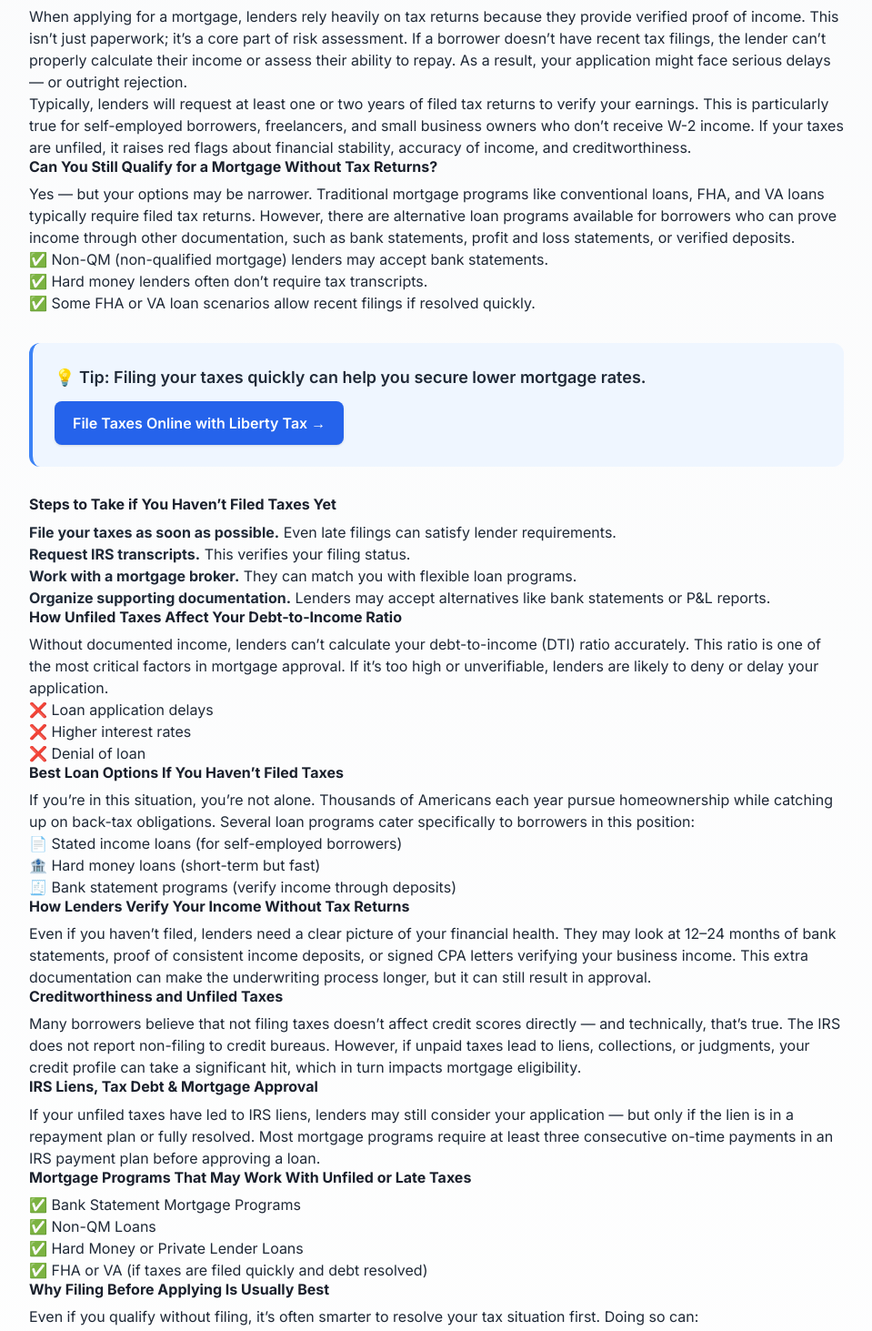
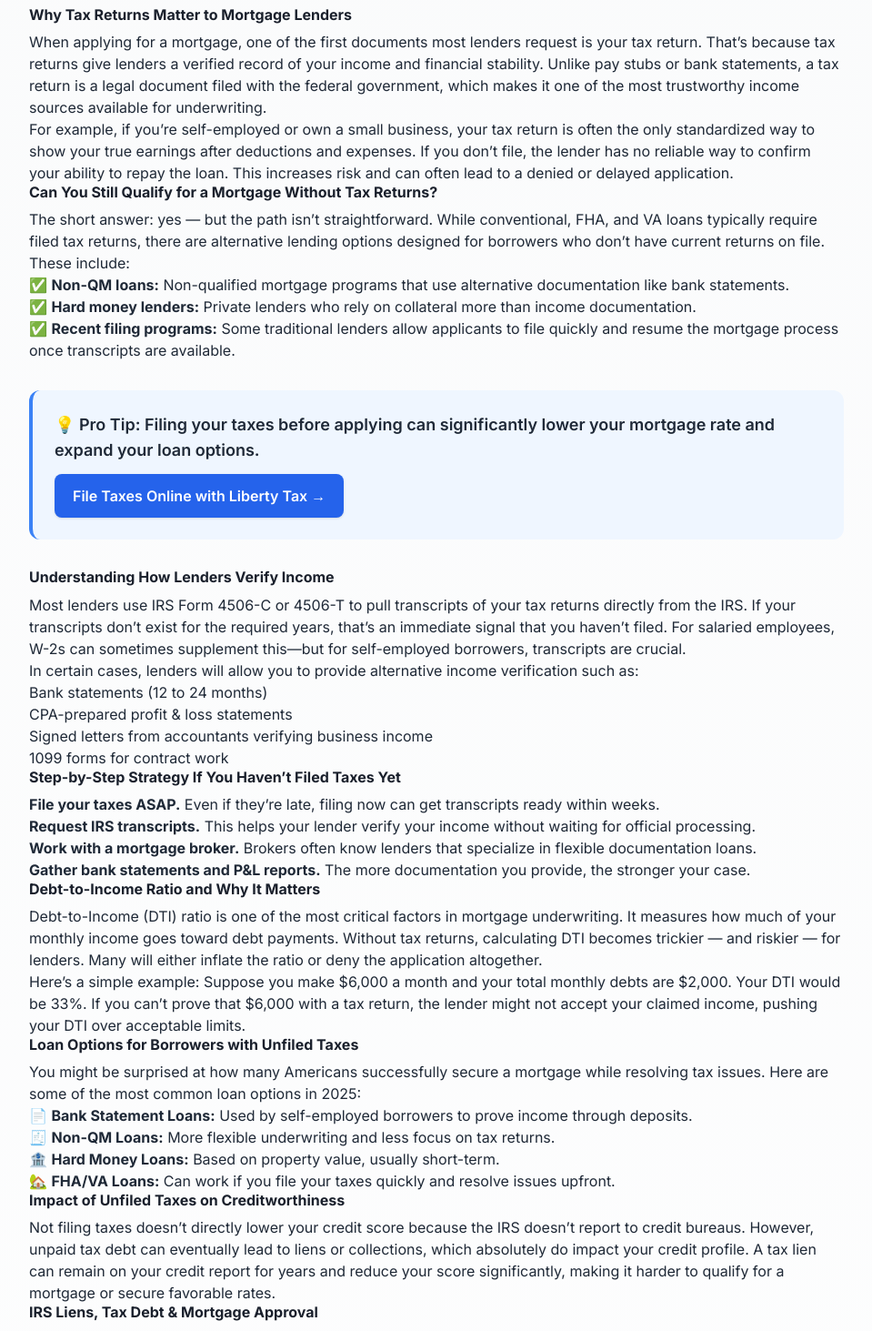
Before and after one commit to LIVETECHTOOLS/calcportalpro, a Next.js app: page /blog/can-i-get-a-mortgage-with-unfiled-taxes in a window 1280 px wide. Shown: the part 1106-2569 px from the top of the page at 91% size, without its empty margins (160-1119 px from the left). Built offline with nearby package versions, Linux system fonts and the light colour scheme; a web font is replaced by a local one.

Commit message:
Update page.tsx

```diff
--- a/app/blog/can-i-get-a-mortgage-with-unfiled-taxes/page.tsx
+++ b/app/blog/can-i-get-a-mortgage-with-unfiled-taxes/page.tsx
@@ -39,8 +39,7 @@ export default function CanIGetMortgageWithUnfiledTaxes() {
     headline: "Can I Get a Mortgage with Unfiled Taxes in 2025?",
     description:
       "Learn the truth about getting a mortgage with unfiled taxes in 2025 — including eligibility requirements, lender considerations, and real steps you can take to improve approval chances.",
-    image:
-      "https://calcportalpro.com/blog/can-i-get-a-mortgage-with-unfiled-taxes/cover.jpg",
+    image: "https://images.unsplash.com/photo-1560518883-ce09059eeffa",
     author: {
       "@type": "Person",
       name: "CalcPortal Pro",
@@ -137,7 +136,7 @@ export default function CanIGetMortgageWithUnfiledTaxes() {
           {/* ✅ Featured Cover Image */}
           <div className="w-full mb-6 flex justify-center">
             <Image
-              src="/blog/can-i-get-a-mortgage-with-unfiled-taxes/cover.jpg"
+              src="https://images.unsplash.com/photo-1560518883-ce09059eeffa"
               alt="Mortgage approval and tax filing illustration"
               width={900}
               height={400}
@@ -164,47 +163,57 @@ export default function CanIGetMortgageWithUnfiledTaxes() {
           </h1>
           <p className="text-lg text-gray-600 text-center mb-10">
             Discover the requirements, challenges, and practical solutions if
-            you’re trying to buy a home without having filed your taxes.
+            you’re trying to buy a home without having filed your taxes. This
+            in-depth 2025 guide breaks down lender expectations, IRS rules,
+            alternative loan programs, and smart strategies to get approved
+            faster—even with unfiled taxes.
           </p>
 
-          {/* ✅ Long-form Content — Intro Section */}
           <h2>Why Tax Returns Matter to Mortgage Lenders</h2>
           <p>
-            When applying for a mortgage, lenders rely heavily on tax returns
-            because they provide verified proof of income. This isn’t just
-            paperwork; it’s a core part of risk assessment. If a borrower
-            doesn’t have recent tax filings, the lender can’t properly calculate
-            their income or assess their ability to repay. As a result, your
-            application might face serious delays — or outright rejection.
+            When applying for a mortgage, one of the first documents most
+            lenders request is your tax return. That’s because tax returns give
+            lenders a verified record of your income and financial stability.
+            Unlike pay stubs or bank statements, a tax return is a legal
+            document filed with the federal government, which makes it one of
+            the most trustworthy income sources available for underwriting.
           </p>
           <p>
-            Typically, lenders will request at least one or two years of filed
-            tax returns to verify your earnings. This is particularly true for
-            self-employed borrowers, freelancers, and small business owners who
-            don’t receive W-2 income. If your taxes are unfiled, it raises red
-            flags about financial stability, accuracy of income, and
-            creditworthiness.
+            For example, if you’re self-employed or own a small business, your
+            tax return is often the only standardized way to show your true
+            earnings after deductions and expenses. If you don’t file, the
+            lender has no reliable way to confirm your ability to repay the
+            loan. This increases risk and can often lead to a denied or delayed
+            application.
           </p>
 
           <h2>Can You Still Qualify for a Mortgage Without Tax Returns?</h2>
           <p>
-            Yes — but your options may be narrower. Traditional mortgage
-            programs like conventional loans, FHA, and VA loans typically
-            require filed tax returns. However, there are alternative loan
-            programs available for borrowers who can prove income through other
-            documentation, such as bank statements, profit and loss statements,
-            or verified deposits.
+            The short answer: yes — but the path isn’t straightforward. While
+            conventional, FHA, and VA loans typically require filed tax returns,
+            there are alternative lending options designed for borrowers who
+            don’t have current returns on file. These include:
           </p>
           <ul>
-            <li>✅ Non-QM (non-qualified mortgage) lenders may accept bank statements.</li>
-            <li>✅ Hard money lenders often don’t require tax transcripts.</li>
-            <li>✅ Some FHA or VA loan scenarios allow recent filings if resolved quickly.</li>
+            <li>
+              ✅ <strong>Non-QM loans:</strong> Non-qualified mortgage programs
+              that use alternative documentation like bank statements.
+            </li>
+            <li>
+              ✅ <strong>Hard money lenders:</strong> Private lenders who rely on
+              collateral more than income documentation.
+            </li>
+            <li>
+              ✅ <strong>Recent filing programs:</strong> Some traditional
+              lenders allow applicants to file quickly and resume the mortgage
+              process once transcripts are available.
+            </li>
           </ul>
 
-          {/* Affiliate Callout */}
           <div className="my-8 p-6 bg-blue-50 border-l-4 border-blue-500 rounded-xl">
             <p className="mb-3 font-semibold text-lg">
-              💡 Tip: Filing your taxes quickly can help you secure lower mortgage rates.
+              💡 Pro Tip: Filing your taxes before applying can significantly
+              lower your mortgage rate and expand your loan options.
             </p>
             <a
               href="https://www.tkqlhce.com/click-101546908-15485942"
@@ -216,98 +225,120 @@ export default function CanIGetMortgageWithUnfiledTaxes() {
             </a>
           </div>
 
-          <h2>Steps to Take if You Haven’t Filed Taxes Yet</h2>
+          <h2>Understanding How Lenders Verify Income</h2>
+          <p>
+            Most lenders use IRS Form 4506-C or 4506-T to pull transcripts of
+            your tax returns directly from the IRS. If your transcripts don’t
+            exist for the required years, that’s an immediate signal that you
+            haven’t filed. For salaried employees, W-2s can sometimes supplement
+            this—but for self-employed borrowers, transcripts are crucial.
+          </p>
+          <p>
+            In certain cases, lenders will allow you to provide alternative
+            income verification such as:
+          </p>
+          <ul>
+            <li>Bank statements (12 to 24 months)</li>
+            <li>CPA-prepared profit & loss statements</li>
+            <li>Signed letters from accountants verifying business income</li>
+            <li>1099 forms for contract work</li>
+          </ul>
+
+          <h2>Step-by-Step Strategy If You Haven’t Filed Taxes Yet</h2>
           <ol>
             <li>
-              <strong>File your taxes as soon as possible.</strong> Even late
-              filings can satisfy lender requirements.
+              <strong>File your taxes ASAP.</strong> Even if they’re late,
+              filing now can get transcripts ready within weeks.
             </li>
             <li>
-              <strong>Request IRS transcripts.</strong> This verifies your
-              filing status.
+              <strong>Request IRS transcripts.</strong> This helps your lender
+              verify your income without waiting for official processing.
             </li>
             <li>
-              <strong>Work with a mortgage broker.</strong> They can match you
-              with flexible loan programs.
+              <strong>Work with a mortgage broker.</strong> Brokers often know
+              lenders that specialize in flexible documentation loans.
             </li>
             <li>
-              <strong>Organize supporting documentation.</strong> Lenders may
-              accept alternatives like bank statements or P&L reports.
+              <strong>Gather bank statements and P&L reports.</strong> The more
+              documentation you provide, the stronger your case.
             </li>
           </ol>
 
-          <h2>How Unfiled Taxes Affect Your Debt-to-Income Ratio</h2>
+          <h2>Debt-to-Income Ratio and Why It Matters</h2>
           <p>
-            Without documented income, lenders can’t calculate your
-            debt-to-income (DTI) ratio accurately. This ratio is one of the most
-            critical factors in mortgage approval. If it’s too high or
-            unverifiable, lenders are likely to deny or delay your application.
+            Debt-to-Income (DTI) ratio is one of the most critical factors in
+            mortgage underwriting. It measures how much of your monthly income
+            goes toward debt payments. Without tax returns, calculating DTI
+            becomes trickier — and riskier — for lenders. Many will either
+            inflate the ratio or deny the application altogether.
+          </p>
+          <p>
+            Here’s a simple example: Suppose you make $6,000 a month and your
+            total monthly debts are $2,000. Your DTI would be 33%. If you can’t
+            prove that $6,000 with a tax return, the lender might not accept
+            your claimed income, pushing your DTI over acceptable limits.
+          </p>
+
+          <h2>Loan Options for Borrowers with Unfiled Taxes</h2>
+          <p>
+            You might be surprised at how many Americans successfully secure a
+            mortgage while resolving tax issues. Here are some of the most
+            common loan options in 2025:
           </p>
           <ul>
-            <li>❌ Loan application delays</li>
-            <li>❌ Higher interest rates</li>
-            <li>❌ Denial of loan</li>
+            <li>
+              📄 <strong>Bank Statement Loans:</strong> Used by
+              self-employed borrowers to prove income through deposits.
+            </li>
+            <li>
+              🧾 <strong>Non-QM Loans:</strong> More flexible underwriting and
+              less focus on tax returns.
+            </li>
+            <li>
+              🏦 <strong>Hard Money Loans:</strong> Based on property value,
+              usually short-term.
+            </li>
+            <li>
+              🏡 <strong>FHA/VA Loans:</strong> Can work if you file your taxes
+              quickly and resolve issues upfront.
+            </li>
           </ul>
 
-          <h2>Best Loan Options If You Haven’t Filed Taxes</h2>
+          <h2>Impact of Unfiled Taxes on Creditworthiness</h2>
           <p>
-            If you’re in this situation, you’re not alone. Thousands of
-            Americans each year pursue homeownership while catching up on
-            back-tax obligations. Several loan programs cater specifically to
-            borrowers in this position:
-          </p>
-          <ul>
-            <li>📄 Stated income loans (for self-employed borrowers)</li>
-            <li>🏦 Hard money loans (short-term but fast)</li>
-            <li>🧾 Bank statement programs (verify income through deposits)</li>
-          </ul>
-
-          <h2>How Lenders Verify Your Income Without Tax Returns</h2>
-          <p>
-            Even if you haven’t filed, lenders need a clear picture of your
-            financial health. They may look at 12–24 months of bank statements,
-            proof of consistent income deposits, or signed CPA letters verifying
-            your business income. This extra documentation can make the
-            underwriting process longer, but it can still result in approval.
-          </p>
-
-          <h2>Creditworthiness and Unfiled Taxes</h2>
-          <p>
-            Many borrowers believe that not filing taxes doesn’t affect credit
-            scores directly — and technically, that’s true. The IRS does not
-            report non-filing to credit bureaus. However, if unpaid taxes lead
-            to liens, collections, or judgments, your credit profile can take a
-            significant hit, which in turn impacts mortgage eligibility.
+            Not filing taxes doesn’t directly lower your credit score because
+            the IRS doesn’t report to credit bureaus. However, unpaid tax debt
+            can eventually lead to liens or collections, which absolutely do
+            impact your credit profile. A tax lien can remain on your credit
+            report for years and reduce your score significantly, making it
+            harder to qualify for a mortgage or secure favorable rates.
           </p>
 
           <h2>IRS Liens, Tax Debt & Mortgage Approval</h2>
           <p>
-            If your unfiled taxes have led to IRS liens, lenders may still
-            consider your application — but only if the lien is in a repayment
-            plan or fully resolved. Most mortgage programs require at least
-            three consecutive on-time payments in an IRS payment plan before
-            approving a loan.
-          </p>
-
-          <h2>Mortgage Programs That May Work With Unfiled or Late Taxes</h2>
-          <ul>
-            <li>✅ Bank Statement Mortgage Programs</li>
-            <li>✅ Non-QM Loans</li>
-            <li>✅ Hard Money or Private Lender Loans</li>
-            <li>✅ FHA or VA (if taxes are filed quickly and debt resolved)</li>
-          </ul>
-
-          <h2>Why Filing Before Applying Is Usually Best</h2>
-          <p>
-            Even if you qualify without filing, it’s often smarter to resolve
-            your tax situation first. Doing so can:
+            If you already have a tax lien, your mortgage application isn’t
+            necessarily dead in the water. Many lenders will still approve your
+            loan if:
           </p>
           <ul>
-            <li>✔ Unlock more loan options</li>
-            <li>✔ Lower your interest rate</li>
-            <li>✔ Speed up underwriting</li>
-            <li>✔ Reduce stress during closing</li>
+            <li>
+              You’ve entered into an IRS repayment plan and have made at least 3
+              consecutive payments.
+            </li>
+            <li>
+              You provide documentation of the repayment plan and payment
+              history.
+            </li>
+            <li>
+              The lien is subordinate to the mortgage lien or resolved before
+              closing.
+            </li>
           </ul>
+          <p>
+            In some cases, lenders may allow the IRS repayment to be factored
+            into your DTI as a regular monthly debt, just like a car loan or
+            credit card.
+          </p>
 
           <div className="mt-10 text-center bg-green-50 py-8 rounded-xl shadow-inner">
             <h2 className="text-2xl font-bold mb-4">
@@ -327,55 +358,113 @@ export default function CanIGetMortgageWithUnfiledTaxes() {
             </a>
           </div>
 
-          {/* 🧾 FAQ Section */}
+          <h2>Mortgage Approval Timeline: With vs. Without Filed Taxes</h2>
+          <p>
+            When your taxes are already filed, mortgage approval typically takes
+            30–45 days. But if you need to file taxes first, add:
+          </p>
+          <ul>
+            <li>📅 2–4 weeks to file and receive transcripts</li>
+            <li>📅 1–2 weeks for lender underwriting</li>
+            <li>📅 Possible extra verifications or conditions</li>
+          </ul>
+          <p>
+            Planning ahead can help minimize delays. Filing taxes before
+            applying ensures your lender can move forward without unnecessary
+            stops.
+          </p>
+
+          <h2>How to Strengthen Your Mortgage Application</h2>
+          <ul>
+            <li>✔ File your taxes early — even if late</li>
+            <li>✔ Pay down high-interest debts to improve DTI</li>
+            <li>✔ Work with lenders familiar with self-employed borrowers</li>
+            <li>✔ Keep 12–24 months of clean bank statements</li>
+            <li>✔ Consider using a tax professional or CPA</li>
+          </ul>
+
+          <h2>Real-World Borrower Scenarios</h2>
+          <h3>Scenario 1: Self-Employed Contractor</h3>
+          <p>
+            Mark runs a small landscaping business and hasn’t filed taxes in two
+            years. His bank statements show consistent monthly income. He works
+            with a non-QM lender who approves him for a bank statement loan at a
+            slightly higher interest rate. After closing, he files his back
+            taxes and later refinances into a conventional loan.
+          </p>
+
+          <h3>Scenario 2: Wage Earner with IRS Debt</h3>
+          <p>
+            Carla has W-2 income but owes back taxes from a prior year. She
+            enters into an IRS payment plan, provides documentation of 3
+            successful payments, and is approved for an FHA loan.
+          </p>
+
+          <h3>Scenario 3: Couple Buying Their First Home</h3>
+          <p>
+            Jose and Mia hadn’t filed last year’s taxes. Their lender allowed
+            them to file during underwriting, submit transcripts, and proceed
+            without restarting the loan application. Their closing was delayed
+            by only three weeks.
+          </p>
+
           <h2>Frequently Asked Questions</h2>
           <h3>Can I get pre-approved without tax returns?</h3>
           <p>
-            Yes, but usually through non-QM lenders or alternative mortgage
-            programs. Traditional lenders typically require tax returns.
+            Yes — but usually through non-QM lenders or alternative mortgage
+            programs. Traditional lenders typically require tax returns for full
+            approval.
           </p>
 
           <h3>Will the IRS stop me from getting a mortgage?</h3>
           <p>
-            The IRS doesn’t block mortgage approvals directly, but unpaid or
-            unfiled taxes can make lenders view your application as high risk.
+            No, the IRS doesn’t block mortgages directly. However, unpaid or
+            unfiled taxes can signal risk to lenders, making approval harder.
           </p>
 
           <h3>How fast can I fix my tax situation?</h3>
           <p>
-            Many borrowers file back taxes within a few weeks. Once IRS
-            transcripts are available, your lender can resume processing your
-            loan.
+            Many borrowers file back taxes within 2–4 weeks. Once transcripts
+            are available, mortgage applications can move forward normally.
           </p>
 
-          <h3>Can I buy a house while in an IRS payment plan?</h3>
+          <h3>Do hard money lenders care about taxes?</h3>
           <p>
-            Yes — as long as your plan is active and you’ve made several
-            consecutive payments, most lenders will proceed with the mortgage
-            application.
+            Hard money lenders focus on collateral — not tax filings. This can
+            be an option for short-term financing or bridge loans.
           </p>
 
-          <h3>Do self-employed borrowers face more challenges?</h3>
+          <h2>Final Thoughts: Mortgage Approval Is Still Possible</h2>
           <p>
-            Yes. Because your income isn’t W-2 verified, lenders rely more
-            heavily on tax returns and bank statements. Filing taxes quickly can
-            improve your odds significantly.
+            Unfiled taxes don’t have to end your dream of homeownership in 2025.
+            While it may limit some mortgage options, there are strategic paths
+            to navigate the process. Whether it’s filing your returns quickly,
+            working with flexible lenders, or leveraging alternative income
+            documentation, your goal is achievable with the right plan.
+          </p>
+          <p>
+            The key takeaway is to act early. The faster you resolve tax issues,
+            the more options you’ll have—and the better your interest rate may
+            be.
           </p>
 
-          <h2>Final Thoughts</h2>
-          <p>
-            Getting a mortgage with unfiled taxes is absolutely possible — but
-            it requires strategy, preparation, and often professional help. The
-            fastest way to smooth your path to homeownership is to file your
-            taxes and work with lenders who understand your unique situation.
-            Whether you’re self-employed, dealing with IRS debt, or simply
-            behind, there are solutions tailored for your case.
-          </p>
-          <p>
-            Don’t let unfiled taxes keep you from achieving your homeownership
-            dreams. With the right strategy, guidance, and documentation, you
-            can absolutely qualify for the mortgage you need in 2025.
-          </p>
+          <div className="mt-12 p-8 bg-blue-100 border-l-4 border-blue-600 rounded-xl text-center">
+            <h2 className="text-2xl font-bold mb-3">
+              🏡 Ready to Move Forward with Your Mortgage?
+            </h2>
+            <p className="mb-5 text-gray-700">
+              File your taxes today and get pre-approved faster. Don’t let
+              paperwork hold you back from your homeownership goals.
+            </p>
+            <a
+              href="https://www.tkqlhce.com/click-101546908-15485942"
+              target="_blank"
+              rel="nofollow noopener noreferrer"
+              className="inline-block bg-blue-600 text-white font-semibold px-6 py-3 rounded-lg hover:bg-blue-700 transition"
+            >
+              File with Liberty Tax →
+            </a>
+          </div>
         </article>
       </main>
     </>
```
